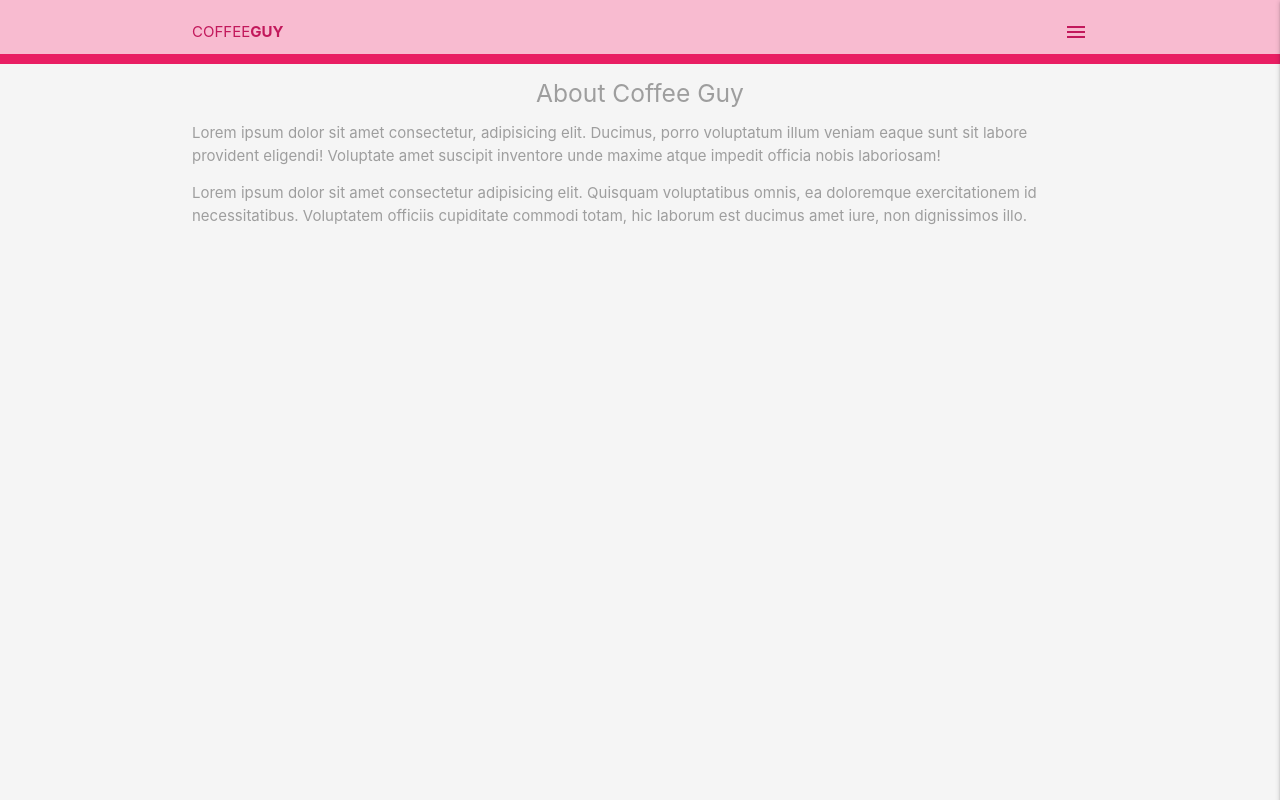
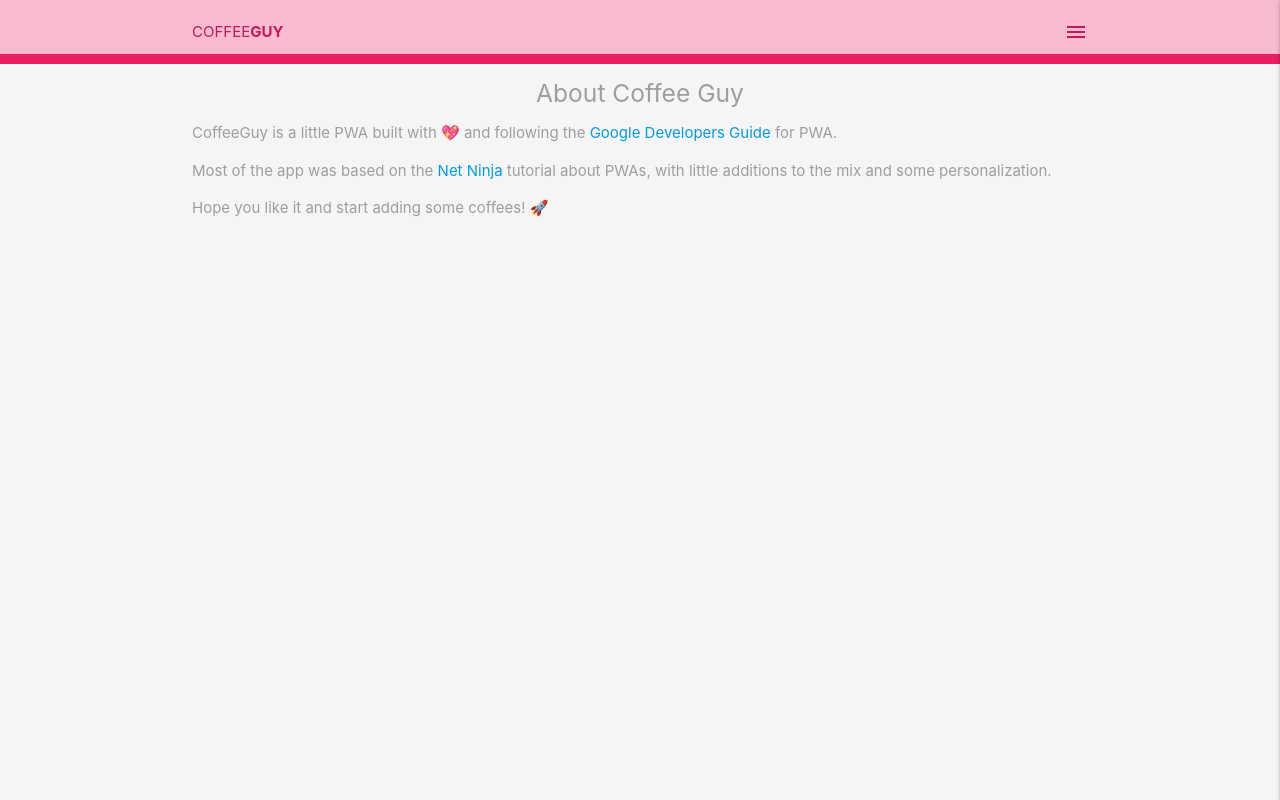
Before and after one commit to marcossevilla/coffee-guy, a plain HTML site: page public/pages/about.html in a window 1280 px wide. Drawn offline with Linux system fonts and the light colour scheme.

Commit message:
update about and contact pages

```diff
--- a/public/pages/about.html
+++ b/public/pages/about.html
@@ -51,12 +51,20 @@
     <!-- content -->
     <div class="container grey-text">
         <h5 class="center">About Coffee Guy</h5>
-        <p>Lorem ipsum dolor sit amet consectetur, adipisicing elit. Ducimus, porro voluptatum illum veniam eaque sunt
-            sit labore provident eligendi! Voluptate amet suscipit inventore unde maxime atque impedit officia nobis
-            laboriosam!</p>
-        <p>Lorem ipsum dolor sit amet consectetur adipisicing elit. Quisquam voluptatibus omnis, ea doloremque
-            exercitationem id necessitatibus. Voluptatem officiis cupiditate commodi totam, hic laborum est ducimus amet
-            iure, non dignissimos illo.</p>
+        <p>
+            CoffeeGuy is a little PWA built with &#128150;
+            and following the <a href="https://developers.google.com/web/fundamentals/">
+                <span>Google Developers Guide</span></a> for PWA.
+        </p>
+        <p>
+            Most of the app was based on the
+            <a href="https://www.thenetninja.co.uk/"><span>Net Ninja</span></a>
+            tutorial about PWAs, with little additions to the mix and some
+            personalization.
+        </p>
+        <p>
+            Hope you like it and start adding some coffees! &#128640;
+        </p>
     </div>
 
     <script src="/js/app.js"></script>
--- a/public/sw.js
+++ b/public/sw.js
@@ -1,5 +1,5 @@
-const staticCacheName = 'site-static-v4';
-const dynamicCacheName = 'site-dynamic-v11';
+const staticCacheName = 'site-static-v7';
+const dynamicCacheName = 'site-dynamic-v12';
 
 const assets = [
     '/',
```
Also changed, not shown: public/pages/contact.html (+4 -3 lines).
